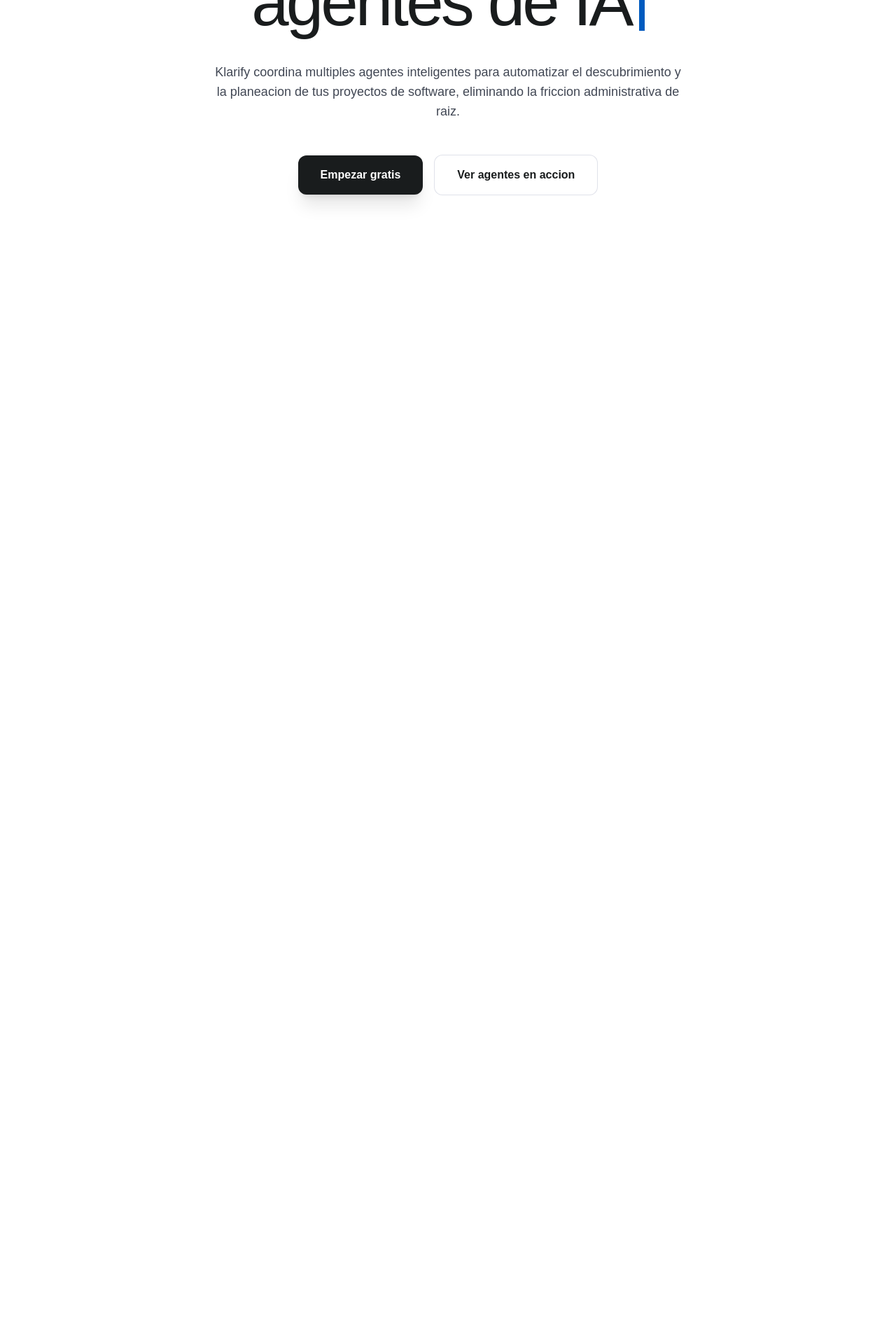
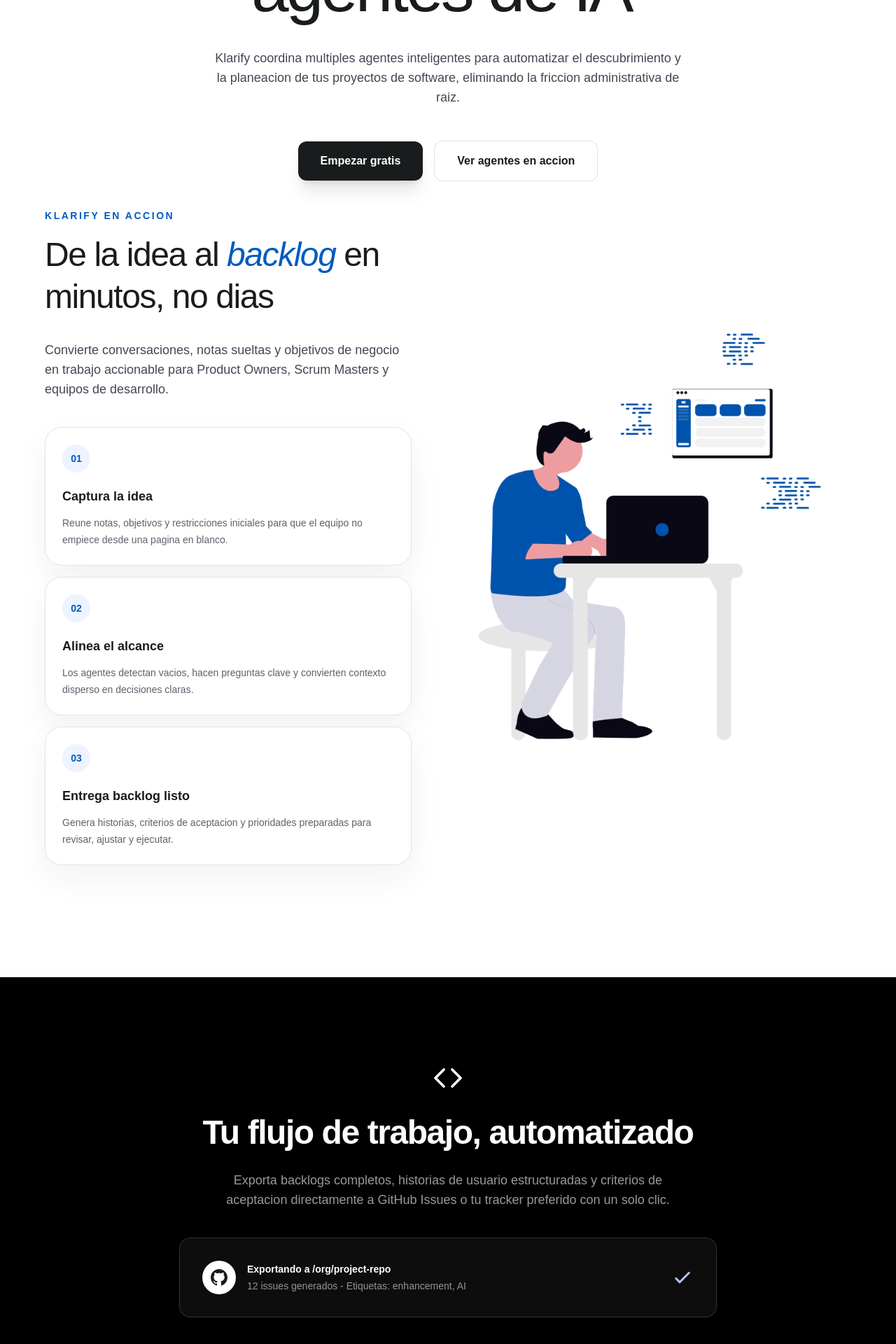
Before and after one commit to DylanFarkas/Klarify, a Next.js app: page / in a window 1280 px wide. Shown: the part 506-2426 px from the top of the page at 70% size. Before the commit the page ends 913 px from the top, so only its background shows below. Built offline with nearby package versions, Linux system fonts and the light colour scheme; a web font is replaced by a local one.

Commit message:
feat: add new landing page components

```diff
--- a/app/page.tsx
+++ b/app/page.tsx
@@ -1,4 +1,6 @@
+import { AutomatedWorkflow } from "@/components/landing/AutomatedWorkflow";
 import { HeroLanding } from "@/components/landing/HeroLanding";
+import { IdeaToBacklog } from "@/components/landing/IdeaToBacklog";
 import { Navbar } from "@/components/landing/Navbar/Navbar";
 
 export default function Home() {
@@ -6,6 +8,8 @@
     <>
       <Navbar />
       <HeroLanding />
+      <IdeaToBacklog />
+      <AutomatedWorkflow />
     </>
   );
 }
--- /dev/null
+++ b/components/landing/AutomatedWorkflow.tsx
@@ -0,0 +1,77 @@
+export function AutomatedWorkflow() {
+  return (
+    <section
+      aria-labelledby="automated-workflow-title"
+      className="bg-black px-5 py-30 text-white md:px-8"
+    >
+      <div className="mx-auto flex max-w-360 flex-col items-center text-center">
+        <svg
+          aria-hidden="true"
+          className="mb-6 h-12 w-12 text-white"
+          fill="none"
+          viewBox="0 0 24 24"
+        >
+          <path
+            d="m9 18-6-6 6-6M15 6l6 6-6 6"
+            stroke="currentColor"
+            strokeLinecap="round"
+            strokeLinejoin="round"
+            strokeWidth="1.8"
+          />
+        </svg>
+
+        <h2
+          id="automated-workflow-title"
+          className="mb-6 max-w-3xl text-3xl font-bold leading-tight tracking-[-0.03em] text-white md:text-5xl"
+        >
+          Tu flujo de trabajo, automatizado
+        </h2>
+        <p className="mx-auto mb-10 max-w-2xl text-base leading-7 text-white/60 md:text-lg">
+          Exporta backlogs completos, historias de usuario estructuradas y criterios de
+          aceptacion directamente a GitHub Issues o tu tracker preferido con un solo clic.
+        </p>
+
+        <div className="w-full max-w-3xl rounded-2xl border border-white/15 bg-white/5 p-8 text-left shadow-[0_24px_70px_rgba(0,0,0,0.22)] backdrop-blur-xl">
+          <div className="flex flex-col gap-6 sm:flex-row sm:items-center sm:justify-between">
+            <div className="flex items-center gap-4">
+              <div className="flex h-12 w-12 shrink-0 items-center justify-center rounded-full bg-white text-[#191c1d]">
+                <svg
+                  aria-hidden="true"
+                  className="h-6 w-6 fill-current"
+                  viewBox="0 0 16 16"
+                >
+                  <path d="M8 0c4.42 0 8 3.58 8 8a8.013 8.013 0 0 1-5.45 7.59c-.4.08-.55-.17-.55-.38 0-.27.01-1.13.01-2.2 0-.75-.25-1.23-.54-1.48 1.78-.2 3.65-.88 3.65-3.95 0-.88-.31-1.59-.82-2.15.08-.2.36-1.02-.08-2.12 0 0-.67-.22-2.2.82-.64-.18-1.32-.27-2-.27-.68 0-1.36.09-2 .27-1.53-1.03-2.2-.82-2.2-.82-.44 1.1-.16 1.92-.08 2.12-.51.56-.82 1.28-.82 2.15 0 3.06 1.86 3.75 3.64 3.95-.23.2-.44.55-.51 1.07-.46.21-1.61.55-2.33-.66-.15-.24-.6-.83-1.23-.82-.67.01-.27.38.01.53.34.19.73.9.82 1.13.16.45.68 1.31 2.69.94 0 .67.01 1.3.01 1.49 0 .21-.15.45-.55.38A7.995 7.995 0 0 1 0 8c0-4.42 3.58-8 8-8Z" />
+                </svg>
+              </div>
+              <div>
+                <p className="text-sm font-bold text-white">
+                  Exportando a /org/project-repo
+                </p>
+                <p className="mt-1 text-sm text-white/55">
+                  12 issues generados - Etiquetas: enhancement, AI
+                </p>
+              </div>
+            </div>
+
+            <div className="shrink-0 text-[#b7c4ff]">
+              <svg
+                aria-hidden="true"
+                className="h-8 w-8"
+                fill="none"
+                viewBox="0 0 24 24"
+              >
+                <path
+                  d="m5 13 4 4L19 7"
+                  stroke="currentColor"
+                  strokeLinecap="round"
+                  strokeLinejoin="round"
+                  strokeWidth="2.2"
+                />
+              </svg>
+            </div>
+          </div>
+        </div>
+      </div>
+    </section>
+  );
+}
--- a/components/landing/HeroLanding.tsx
+++ b/components/landing/HeroLanding.tsx
@@ -15,9 +15,12 @@
     const prefersReducedMotion = window.matchMedia("(prefers-reduced-motion: reduce)").matches;
 
     if (prefersReducedMotion) {
-      setTypedLength(heroTitle.length);
-      setShowContent(true);
-      return;
+      const revealTimer = window.setTimeout(() => {
+        setTypedLength(heroTitle.length);
+        setShowContent(true);
+      }, 0);
+
+      return () => window.clearTimeout(revealTimer);
     }
 
     if (typedLength >= heroTitle.length) {
@@ -47,11 +50,11 @@
 
   return (
     <div className="min-h-screen bg-white text-[#191c1d]">
-      <main className="particle-bg overflow-hidden">
-        <section className="relative mx-auto max-w-360 px-5 pb-24 pt-24 text-center md:px-16 md:pb-32 md:pt-32">
+      <main className="overflow-hidden">
+        <section className="relative mx-auto max-w-360 px-5 pb-24 pt-10 text-center md:px-16 md:pt-22">
           <div className="absolute left-1/2 top-20 z-0 h-72 w-72 -translate-x-1/2 rounded-full" />
 
-          <div className="relative z-10 mb-4 flex justify-center">
+          <div className="relative z-10 mb-4 pb-5 flex justify-center">
             <div>
               <span className="h-2 w-2 rounded-full" />
               <span
--- /dev/null
+++ b/components/landing/IdeaToBacklog.tsx
@@ -0,0 +1,189 @@
+"use client";
+
+import Image from "next/image";
+import { useEffect, useMemo, useRef, useState } from "react";
+
+const titleStart = "De la idea al ";
+const titleHighlight = "backlog";
+const titleEnd = " en minutos, no dias";
+const ideaTitle = `${titleStart}${titleHighlight}${titleEnd}`;
+const typingStartDelay = 100;
+
+const backlogBenefits = [
+  {
+    metric: "01",
+    title: "Captura la idea",
+    description:
+      "Reune notas, objetivos y restricciones iniciales para que el equipo no empiece desde una pagina en blanco.",
+  },
+  {
+    metric: "02",
+    title: "Alinea el alcance",
+    description:
+      "Los agentes detectan vacios, hacen preguntas clave y convierten contexto disperso en decisiones claras.",
+  },
+  {
+    metric: "03",
+    title: "Entrega backlog listo",
+    description:
+      "Genera historias, criterios de aceptacion y prioridades preparadas para revisar, ajustar y ejecutar.",
+  },
+];
+
+export function IdeaToBacklog() {
+  const sectionRef = useRef<HTMLElement | null>(null);
+  const [isSectionVisible, setIsSectionVisible] = useState(false);
+  const [hasStartedTyping, setHasStartedTyping] = useState(false);
+  const [typedLength, setTypedLength] = useState(0);
+  const [showContent, setShowContent] = useState(false);
+
+  useEffect(() => {
+    const section = sectionRef.current;
+
+    if (!section) {
+      return;
+    }
+
+    const observer = new IntersectionObserver(
+      ([entry]) => {
+        if (entry.isIntersecting) {
+          setIsSectionVisible(true);
+          observer.disconnect();
+        }
+      },
+      {
+        rootMargin: "0px 0px -15% 0px",
+        threshold: 0.3,
+      },
+    );
+
+    observer.observe(section);
+
+    return () => observer.disconnect();
+  }, []);
+
+  useEffect(() => {
+    if (!isSectionVisible || hasStartedTyping) {
+      return;
+    }
+
+    const startTimer = window.setTimeout(() => {
+      setHasStartedTyping(true);
+    }, typingStartDelay);
+
+    return () => window.clearTimeout(startTimer);
+  }, [hasStartedTyping, isSectionVisible]);
+
+  useEffect(() => {
+    if (!hasStartedTyping) {
+      return;
+    }
+
+    const prefersReducedMotion = window.matchMedia("(prefers-reduced-motion: reduce)").matches;
+
+    if (prefersReducedMotion) {
+      const revealTimer = window.setTimeout(() => {
+        setTypedLength(ideaTitle.length);
+        setShowContent(true);
+      }, 0);
+
+      return () => window.clearTimeout(revealTimer);
+    }
+
+    if (typedLength >= ideaTitle.length) {
+      const revealTimer = window.setTimeout(() => setShowContent(true), 700);
+      return () => window.clearTimeout(revealTimer);
+    }
+
+    const typingTimer = window.setTimeout(() => {
+      setTypedLength((currentLength) => currentLength + 1);
+    }, 40);
+
+    return () => window.clearTimeout(typingTimer);
+  }, [hasStartedTyping, typedLength]);
+
+  const titleParts = useMemo(() => {
+    const start = ideaTitle.slice(0, Math.min(typedLength, titleStart.length));
+    const highlightStart = titleStart.length;
+    const highlightEnd = highlightStart + titleHighlight.length;
+    const highlight = ideaTitle.slice(
+      highlightStart,
+      Math.min(Math.max(typedLength, highlightStart), highlightEnd),
+    );
+    const end = ideaTitle.slice(highlightEnd, Math.max(typedLength, highlightEnd));
+
+    return { start, highlight, end };
+  }, [typedLength]);
+
+  return (
+    <section
+      aria-labelledby="idea-to-backlog-title"
+      className="bg-white px-5 pb-40 md:px-16 -mt-5 md:-mt-15"
+      ref={sectionRef}
+    >
+      <div className="mx-auto grid max-w-360 gap-12 lg:grid-cols-[0.95fr_1.05fr] lg:items-center">
+        <div>
+          <p
+            className={`mb-4 text-sm font-bold uppercase tracking-[0.18em] text-[#005bbf] transition-all duration-700 ${
+              showContent ? "translate-y-0 opacity-100" : "translate-y-2 opacity-0"
+            }`}
+          >
+            Klarify en accion
+          </p>
+          <h2
+            id="idea-to-backlog-title"
+            className="min-h-22 max-w-3xl text-3xl leading-tight tracking-[-0.03em] text-[#191c1d] md:min-h-32 md:text-5xl"
+          >
+            {titleParts.start}
+            <span className="italic text-[#005bbf]">{titleParts.highlight}</span>
+            {titleParts.end}
+            <span className="typewriter-caret" aria-hidden="true" />
+          </h2>
+          <p
+            className={`mt-6 max-w-2xl text-base leading-7 text-[#414754] transition-all duration-700 md:text-lg ${
+              showContent ? "translate-y-0 opacity-100" : "translate-y-2 opacity-0"
+            }`}
+          >
+            Convierte conversaciones, notas sueltas y objetivos de negocio en trabajo accionable
+            para Product Owners, Scrum Masters y equipos de desarrollo.
+          </p>
+
+          <div className="mt-10 grid gap-4 sm:grid-cols-3 lg:grid-cols-1">
+            {backlogBenefits.map((benefit, index) => (
+              <article
+                className={`rounded-3xl border border-[#dfe3ec] bg-white p-6 shadow-[0_18px_45px_rgba(25,28,29,0.06)] transition-all duration-700 ${
+                  showContent ? "translate-y-0 opacity-100" : "translate-y-4 opacity-0"
+                }`}
+                key={benefit.metric}
+                style={{ transitionDelay: showContent ? `${150 + index * 100}ms` : "0ms" }}
+              >
+                <div className="mb-5 flex h-10 w-10 items-center justify-center rounded-full bg-[#edf4ff] text-sm font-bold text-[#005bbf]">
+                  {benefit.metric}
+                </div>
+                <h3 className="text-lg font-bold text-[#191c1d]">{benefit.title}</h3>
+                <p className="mt-3 text-sm leading-6 text-[#5d616b]">{benefit.description}</p>
+              </article>
+            ))}
+          </div>
+        </div>
+
+        <figure
+          className={`relative mx-auto flex w-full max-w-xl justify-center transition-all duration-700 lg:mr-0 lg:justify-end ${
+            showContent ? "translate-y-0 opacity-100" : "translate-y-6 opacity-0"
+          }`}
+          style={{ transitionDelay: showContent ? "250ms" : "0ms" }}
+        >
+          <Image
+            alt="Persona trabajando en un backlog digital"
+            className="h-auto w-50 lg:w-500 object-contain"
+            height={1024}
+            priority={false}
+            src="/image.png"
+            width={862}
+            loading="lazy"
+          />
+        </figure>
+      </div>
+    </section>
+  );
+}
```
Also changed, not shown: public/image.png (added).
